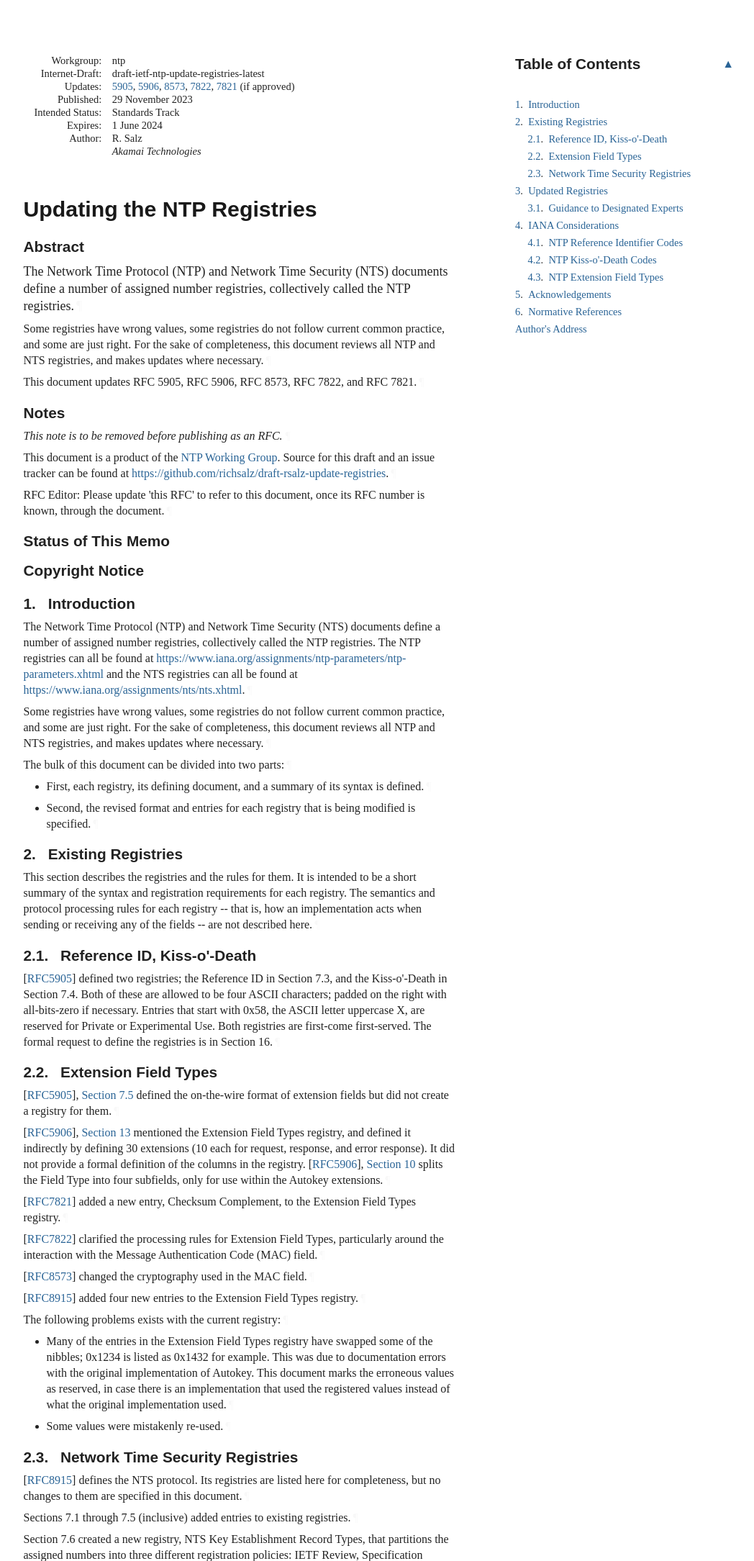
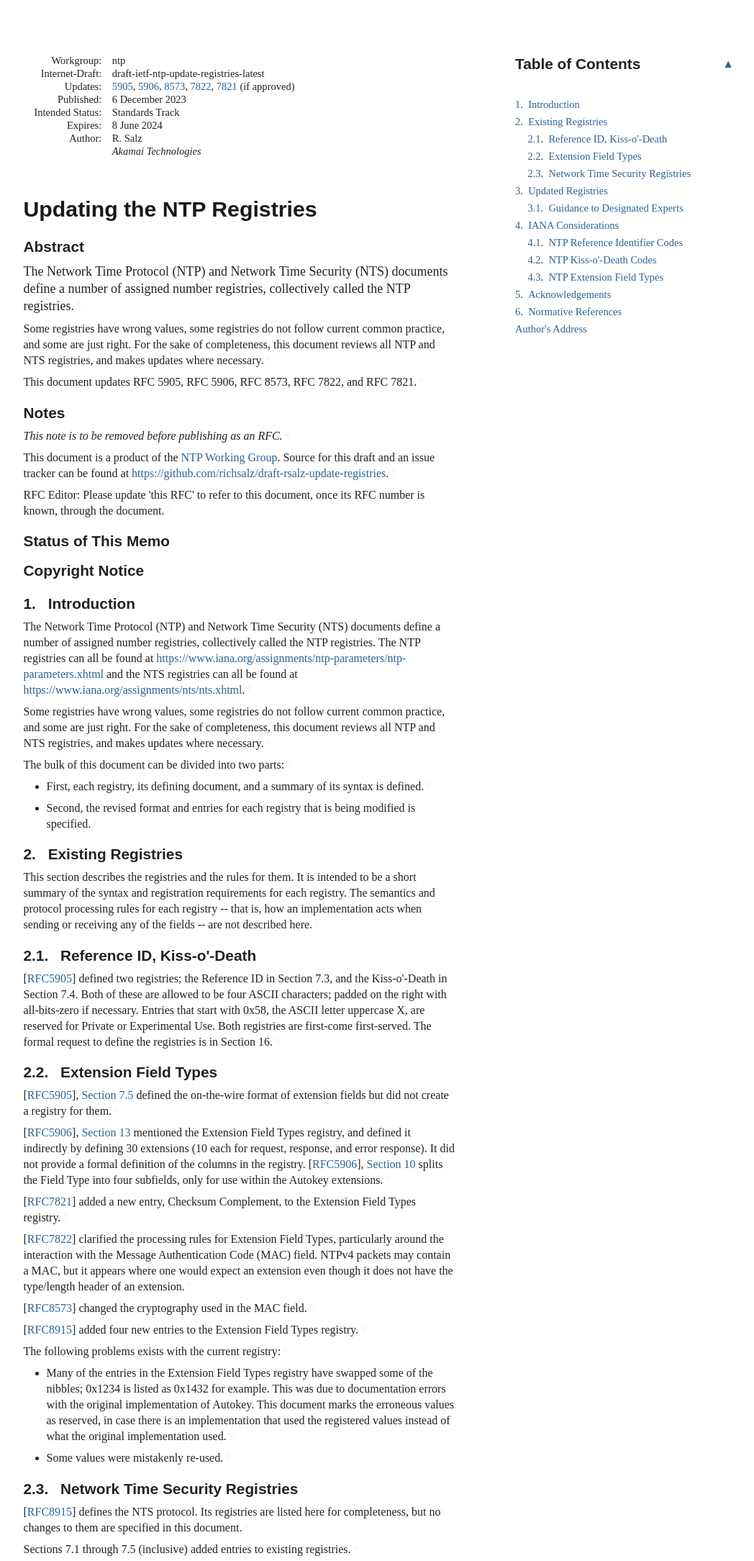
Before and after one commit to richsalz/draft-rsalz-update-registries, a plain HTML site: page draft-ietf-ntp-update-registries.html in a window 1280 px wide. Shown: the top 2169 px of the page at 72% size, without its empty margins (92-1140 px from the left). Drawn offline with Linux system fonts and the light colour scheme; a web font is replaced by a local one.

Commit message:
Script updating gh-pages from 98989fc. [ci skip]

```diff
--- a/draft-ietf-ntp-update-registries.html
+++ b/draft-ietf-ntp-update-registries.html
@@ -31,13 +31,13 @@ RFC 7821.
     intervaltree 3.1.0
     Jinja2 3.1.2
     lxml 4.9.3
-    platformdirs 4.0.0
+    platformdirs 4.1.0
     pycountry 22.3.5
     PyYAML 6.0
     requests 2.31.0
     setuptools 67.7.2
     six 1.16.0
-    wcwidth 0.2.10
+    wcwidth 0.2.12
 -->
 <link href="draft-ietf-ntp-update-registries.xml" rel="alternate" type="application/rfc+xml">
 <link href="#copyright" rel="license">
@@ -1036,11 +1036,11 @@ svg :is([fill="white"], [fill^="#fff"]) {
 <thead><tr>
 <td class="left">Internet-Draft</td>
 <td class="center">Updating the NTP Registries</td>
-<td class="right">November 2023</td>
+<td class="right">December 2023</td>
 </tr></thead>
 <tfoot><tr>
 <td class="left">Salz</td>
-<td class="center">Expires 1 June 2024</td>
+<td class="center">Expires 8 June 2024</td>
 <td class="right">[Page]</td>
 </tr></tfoot>
 </table>
@@ -1056,12 +1056,12 @@ svg :is([fill="white"], [fill^="#fff"]) {
 <a href="https://www.rfc-editor.org/rfc/rfc5905" class="eref">5905</a>, <a href="https://www.rfc-editor.org/rfc/rfc5906" class="eref">5906</a>, <a href="https://www.rfc-editor.org/rfc/rfc8573" class="eref">8573</a>, <a href="https://www.rfc-editor.org/rfc/rfc7822" class="eref">7822</a>, <a href="https://www.rfc-editor.org/rfc/rfc7821" class="eref">7821</a> (if approved)</dd>
 <dt class="label-published">Published:</dt>
 <dd class="published">
-<time datetime="2023-11-29" class="published">29 November 2023</time>
+<time datetime="2023-12-06" class="published">6 December 2023</time>
     </dd>
 <dt class="label-intended-status">Intended Status:</dt>
 <dd class="intended-status">Standards Track</dd>
 <dt class="label-expires">Expires:</dt>
-<dd class="expires"><time datetime="2024-06-01">1 June 2024</time></dd>
+<dd class="expires"><time datetime="2024-06-08">8 June 2024</time></dd>
 <dt class="label-authors">Author:</dt>
 <dd class="authors">
 <div class="author">
@@ -1115,7 +1115,7 @@ RFC 7821.<a href="#section-abstract-3" class="pilcrow">¶</a></p>
         time. It is inappropriate to use Internet-Drafts as reference
         material or to cite them other than as "work in progress."<a href="#section-boilerplate.1-3" class="pilcrow">¶</a></p>
 <p id="section-boilerplate.1-4">
-        This Internet-Draft will expire on 1 June 2024.<a href="#section-boilerplate.1-4" class="pilcrow">¶</a></p>
+        This Internet-Draft will expire on 8 June 2024.<a href="#section-boilerplate.1-4" class="pilcrow">¶</a></p>
 </section>
 </div>
 <div id="copyright">
@@ -1267,7 +1267,9 @@ only for use within the Autokey extensions.<a href="#section-2.2-2" class="pilcr
 Field Types registry.<a href="#section-2.2-3" class="pilcrow">¶</a></p>
 <p id="section-2.2-4"><span>[<a href="#RFC7822" class="cite xref">RFC7822</a>]</span> clarified the processing rules for Extension Field Types,
 particularly around the interaction with the Message Authentication Code
-(MAC) field.<a href="#section-2.2-4" class="pilcrow">¶</a></p>
+(MAC) field.  NTPv4 packets may contain a MAC, but it appears where one would
+expect an extension even though it does not have the type/length header of an
+extension.<a href="#section-2.2-4" class="pilcrow">¶</a></p>
 <p id="section-2.2-5"><span>[<a href="#RFC8573" class="cite xref">RFC8573</a>]</span> changed the cryptography used in the MAC field.<a href="#section-2.2-5" class="pilcrow">¶</a></p>
 <p id="section-2.2-6"><span>[<a href="#RFC8915" class="cite xref">RFC8915</a>]</span> added four new entries to the Extension Field Types registry.<a href="#section-2.2-6" class="pilcrow">¶</a></p>
 <p id="section-2.2-7">The following problems exists with the current registry:<a href="#section-2.2-7" class="pilcrow">¶</a></p>
```
Also changed, not shown: draft-ietf-ntp-update-registries.txt.
